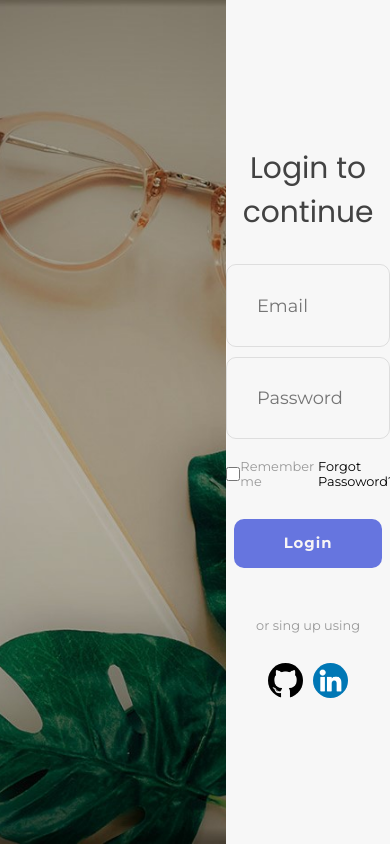
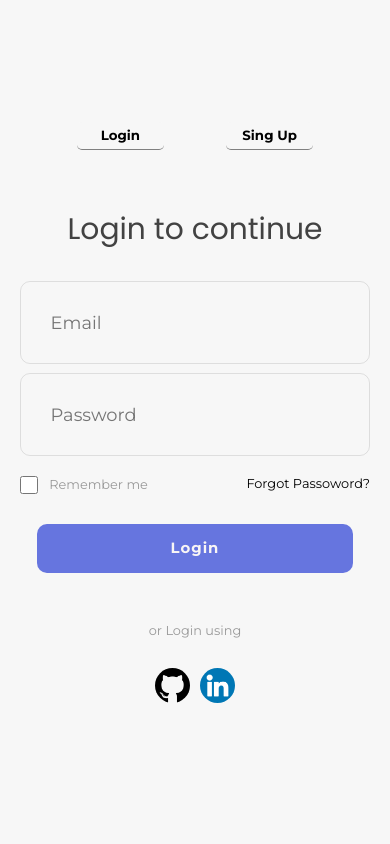
Before and after one commit to skGab/LoginPage, a React app: page / in a window 390 px wide. Built offline with nearby package versions, Linux system fonts and the light colour scheme; the HTML template or start-up script is replaced by a standard one.

Commit message:
Adicionando responsividade

```diff
--- a/src/components/BackGround/bg.scss
+++ b/src/components/BackGround/bg.scss
@@ -1,5 +1,5 @@
-.img{
-    &__container{
+.img {
+  &__container {
     width: 58%;
     height: 100vh;
     background-image: url(../../img/bg.jpg);
@@ -7,5 +7,10 @@
     background-position: center;
     background-repeat: no-repeat;
     background-color: black;
+
+    @media (max-width: 768px) {
+      transition: visibility 2s ease-in;
+      display: none;
     }
   }
+}
--- a/src/components/Button/btn.jsx
+++ b/src/components/Button/btn.jsx
@@ -1,10 +1,10 @@
 import "./btn.scss";
 
-export function Button(props) {
+export function Button({ currentForm }) {
   return (
     <div className="button__container">
       <button type="submit" className="button__container--style">
-        {props.title}
+        {currentForm}
       </button>
     </div>
   );
--- a/src/components/Formulario/form.jsx
+++ b/src/components/Formulario/form.jsx
@@ -8,7 +8,7 @@ const Formulario = () => {
   // VARIAVEIS DE ESTADO
   const [name, setName] = useState("");
   const [password, setPassword] = useState("");
-  const [currentForm, setCurrentForm] = useState("");
+  const [currentForm, setCurrentForm] = useState("Login");
 
   // TRATANDO FORMULARIO
   const handleSubmit = async (e) => {
@@ -29,11 +29,25 @@ const Formulario = () => {
 
   return (
     <div className="form__container">
-
+      {/* Navegação do formulario */}
+      <nav className="form__nav">
+        <button
+          onClick={() => setCurrentForm("Login")}
+          className="form__nav--hoverGreen"
+        >
+          Login
+        </button>
+        <button
+          onClick={() => setCurrentForm("Sing up")}
+          className="form__nav--hoverRoxo"
+        >
+          Sing Up
+        </button>
+      </nav>
+      {/* HEADER */}
       <form onSubmit={handleSubmit}>
-        {/* HEADER */}
         <div className="form__header">
-          <h1>Login to continue</h1>
+          <h1>{currentForm} to continue</h1>
         </div>
         {/* CONTEUDO PRINCIPAL */}
         <div className="form__filds">
@@ -58,11 +72,11 @@ const Formulario = () => {
 
         {/* COMPONENTES DO FOOTER */}
 
-        <Button title={"Login"} />
+        <Button currentForm={currentForm} />
 
         {/* <Button title={"Cadastro"} /> */}
 
-        <Social />
+        <Social currentForm={currentForm} />
       </form>
     </div>
   );
--- a/src/components/Formulario/form.scss
+++ b/src/components/Formulario/form.scss
@@ -1,14 +1,72 @@
 .form {
   &__container {
     width: 42%;
+    height: 80%;
     display: flex;
+    flex-direction: column;
     align-items: center;
-    justify-content: center;
+    justify-content: space-evenly;
+
+    @media (max-width: 768px) {
+      width: 65%;
+    }
+
+    @media (max-width: 511px) {
+      width: 100%;
+    }
 
     form {
       width: 100%;
       max-width: 400px;
       // width: 80%;
+
+      @media (max-width: 1145px) {
+        padding: 2rem;
+      }
+    }
+  }
+
+  &__nav {
+    padding: 0 5rem;
+    display: flex;
+    justify-content: flex-end;
+    width: 100%;
+
+    @media (max-width: 511px) {
+      justify-content: space-around;
+    }
+
+    button {
+      cursor: pointer;
+      padding: 0.9rem;
+      border: none;
+      border-radius: 5px;
+      border-bottom: 0.5px solid grey;
+      background-color: var(--branco);
+      font-weight: bold;
+      font-family: "Montserrat", sans-serif;
+
+      @media (max-width: 511px) {
+        padding: 0.6rem;
+        width: 30%;
+      }
+    }
+
+    &--hoverGreen {
+      margin-right: 0.8rem;
+
+      &:hover {
+        transition: background 0.3s ease-in;
+        background-color: #8a7256;
+        color: var(--branco);
+      }
+    }
+    &--hoverRoxo {
+      &:hover {
+        transition: background 0.3s ease-in;
+        background-color: var(--roxo);
+        color: var(--branco);
+      }
     }
   }
 
--- a/src/components/Rede/social.jsx
+++ b/src/components/Rede/social.jsx
@@ -3,10 +3,10 @@ import './social.scss'
 import git from '../../icons/git-icon.png'
 import link from '../../icons/link-icon.png'
 
-export function Social() {
+export function Social({currentForm}) {
     return(
         <div className="social__container">
-            <h3 className='social__title'>or sing up using</h3>
+            <h3 className='social__title'>or {currentForm} using</h3>
 
             <div className="social__icons">
                 <img className='social__icons--size space' src={git} alt="icone github" />
```
Also changed, not shown: src/components/Formulario/Header/nav.jsx (deleted, +0 -17 lines), src/components/Formulario/Header/nav.scss (deleted, +0 -18 lines), 1 other file (tests, documents, lock files or other folders). Lines whose indentation alone changed are shown as unchanged.
